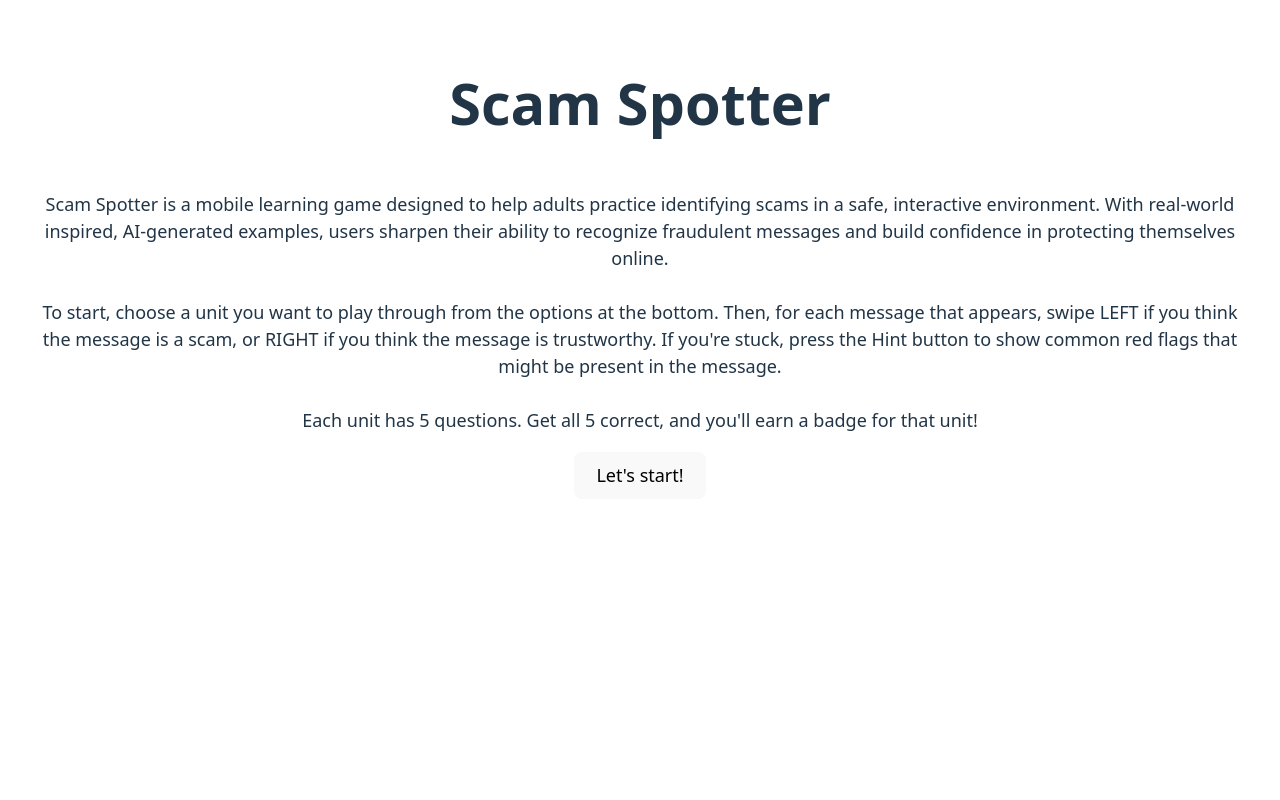
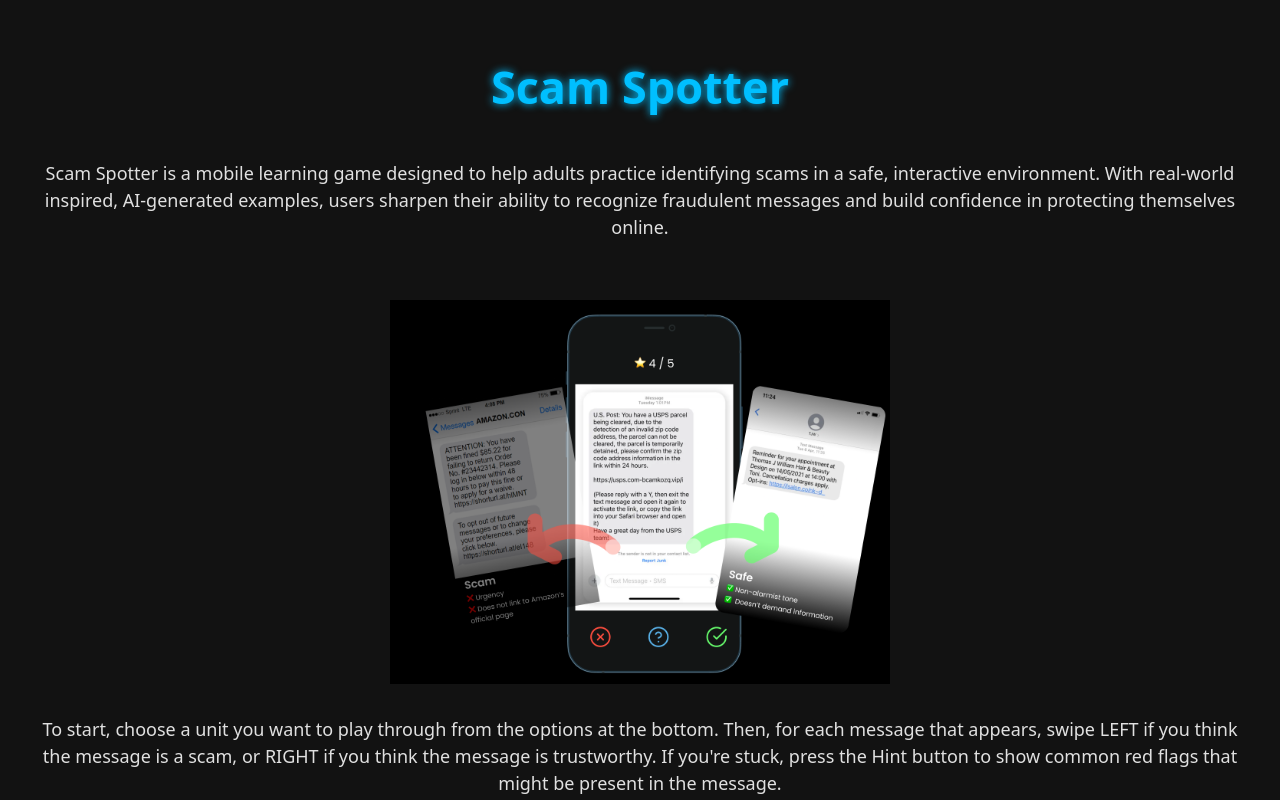
Before and after one commit to HeegwonYang/WhosTheScam, a React (Vite) app in the folder my-app/: page / in a window 1280 px wide. Shown: the top 800 px of the page. Built offline with nearby package versions, Linux system fonts and the light colour scheme.

Commit message:
corina_branch: add instructions image and tweak layout

```diff
--- a/my-app/src/App.css
+++ b/my-app/src/App.css
@@ -54,3 +54,20 @@
 .read-the-docs {
   color: #888;
 }
+h1 {
+  font-size: 2.5em;
+  font-weight: 700;
+  color: var(--primary-color);
+  text-shadow: 0 0 8px var(--primary-color);
+}
+
+.menu-item span {
+  color: var(--primary-color);
+  font-size: 1.2rem;
+  font-weight: 600;
+}
+
+.menu-item:hover span {
+  color: var(--accent-color);
+  text-shadow: 0 0 8px var(--accent-color);
+}
--- a/my-app/src/App.tsx
+++ b/my-app/src/App.tsx
@@ -3,6 +3,8 @@ import { BrowserRouter, Routes, Route, Link } from 'react-router-dom';
 import msgLogo from './assets/chat-bubble-user-svgrepo-com.svg'
 import phishLogo from './assets/fishing-hook-3-svgrepo-com.svg'
 import socialLogo from './assets/social-media-cloud-svgrepo-com.svg'
+import instructionsImg from './assets/instructions.png';
+
 import './App.css'
 
 function Start(){
@@ -15,6 +17,12 @@ function Start(){
           interactive environment. With real-world inspired, AI-generated examples, users sharpen their ability
           to recognize fraudulent messages and build confidence in protecting themselves online.
           <br /><br />
+          <img
+          src={instructionsImg}
+          alt="Game instructions"
+          style={{ maxWidth: "500px", width: "100%", height: "auto", display: "block", margin: "2rem auto" }}
+        />
+
           To start, choose a unit you want to play through from the options at the bottom. Then, for each message that
           appears, swipe LEFT if you think the message is a scam, or RIGHT if you think the message is trustworthy.
           If you're stuck, press the Hint button to show common red flags that might be present in the message.
--- a/my-app/src/index.css
+++ b/my-app/src/index.css
@@ -1,11 +1,18 @@
 :root {
-  font-family: system-ui, Avenir, Helvetica, Arial, sans-serif;
+  --bg-color: #121212;
+  --surface-color: #1E1E1E;
+  --primary-color: #00BFFF;
+  --accent-color: #39FF14;
+  --text-color: #E0E0E0;
+  --secondary-text-color: #AAAAAA;
+  --warning-color: #FF1744;
+  font-family: "Orbitron", system-ui, Avenir, Helvetica, Arial, sans-serif;
   line-height: 1.5;
   font-weight: 400;
 
   color-scheme: light dark;
-  color: #242424;
-  background-color: rgba(255, 255, 255, 0.87);
+  color: var(--text-color);
+  background-color: var(--bg-color);
 
   font-synthesis: none;
   text-rendering: optimizeLegibility;
@@ -27,6 +34,8 @@ body {
   display: flex;
   justify-content: flex-start;
   align-items: flex-start;
+  background-color: var(--bg-color);
+  color: var(--text-color);
   min-width: 320px;
   min-height: 100vh;
 }
@@ -38,17 +47,22 @@ h1 {
 
 button {
   border-radius: 8px;
-  border: 1px solid transparent;
+  border: 2px solid var(--primary-color);
   padding: 0.6em 1.2em;
   font-size: 1em;
-  font-weight: 500;
+  font-weight: 600;
   font-family: inherit;
-  background-color: #1a1a1a;
+  background-color: transparent;
+  color: var(--primary-color);
   cursor: pointer;
-  transition: border-color 0.25s;
+  transition: all 0.3s ease;
+  box-shadow: 0 0 12px var(--primary-color);
 }
+
 button:hover {
-  border-color: #646cff;
+  background-color: var(--primary-color);
+  color: var(--bg-color);
+  box-shadow: 0 0 20px var(--primary-color);
 }
 button:focus,
 button:focus-visible {
```
Also changed, not shown: my-app/src/theme.ts (added, +19 -0 lines), my-app/src/assets/instructions.png (added).
